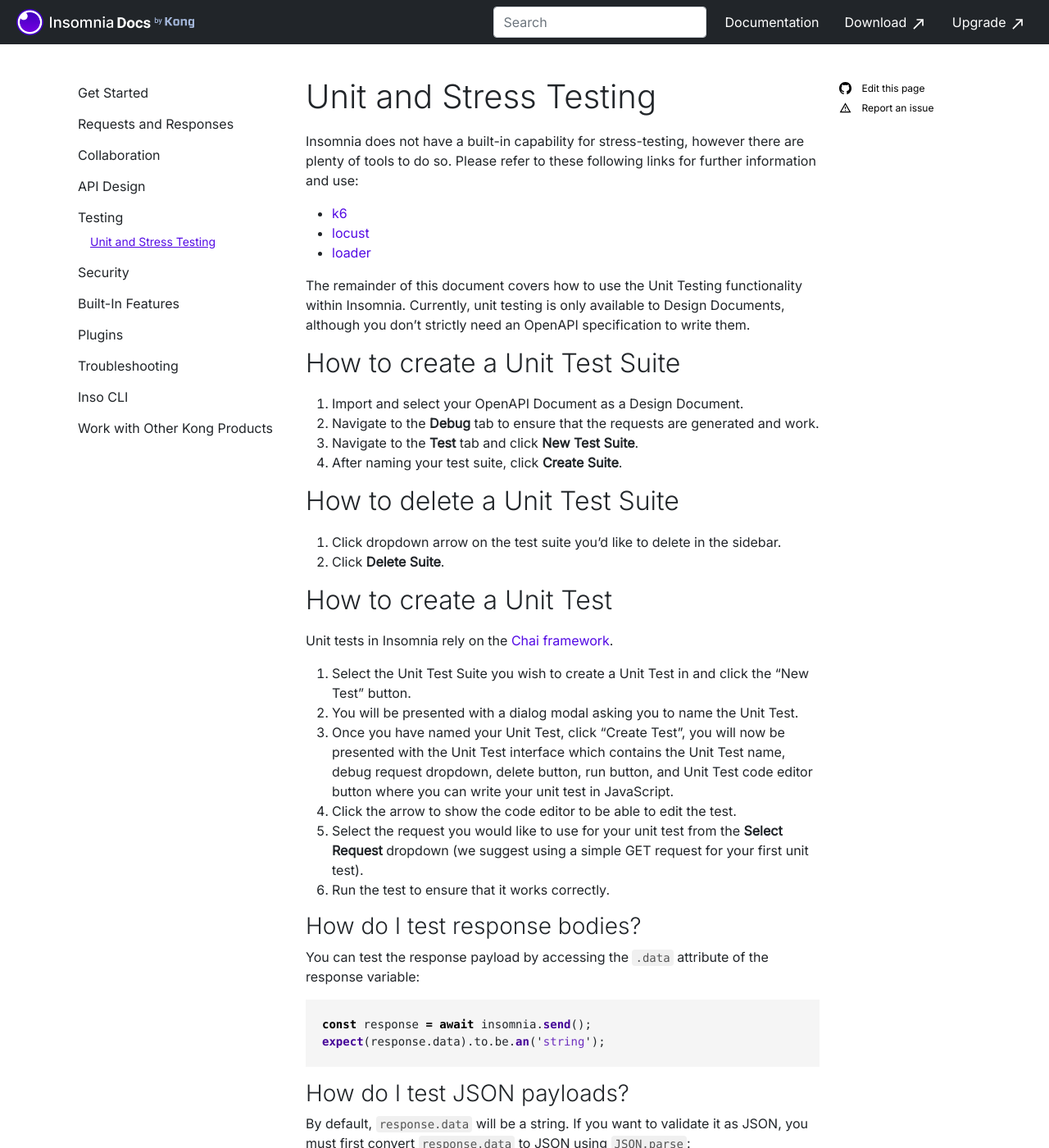
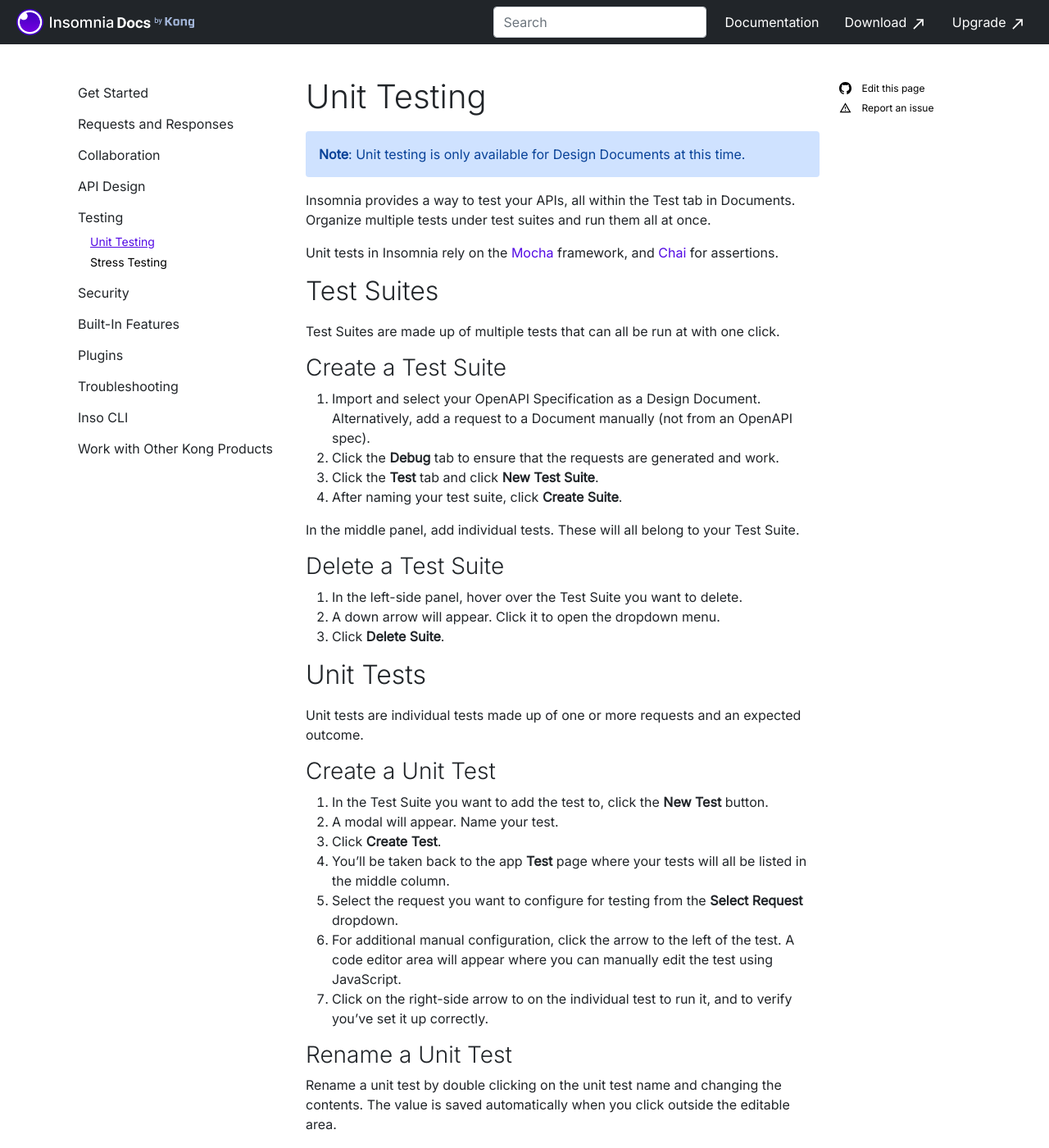
Before and after one commit to Kong/insomnia-docs, a Jekyll site: the page built from docs/insomnia/unit-testing.md, in a window 1280 px wide and 1400 px high. Shown: the whole window at 82% size. Built offline with Jekyll 4.4.1, drawn with Linux system fonts in a browser that asks for light colours; comment, search, counter and statistics services are not loaded; some of the changed text lies outside the part shown.

Commit message:
[DOCU-2097] Audit and refine testing content (#76)
Co-authored-by: Filipe Freire <filipe.freire@konghq.com>
Co-authored-by: Opender Singh <opender.singh@konghq.com>

````diff
--- a/docs/_data/main-nav.yaml
+++ b/docs/_data/main-nav.yaml
@@ -56,8 +56,10 @@
   - title: Testing
     collapse-id: testing
     items:
-      - title: Unit and Stress Testing
+      - title: Unit Testing
         url: /insomnia/unit-testing
+      - title: Stress Testing
+        url: /insomnia/stress-testing
   - title: Security
     collapse-id: security
     items:
--- a/docs/insomnia/unit-testing.md
+++ b/docs/insomnia/unit-testing.md
@@ -1,53 +1,80 @@
 ---
 layout: article-detail
-title:  Unit and Stress Testing
+title:  Unit Testing
 category: Testing
 category-url: testing
 ---
 
-Insomnia does not have a built-in capability for stress-testing, however there are plenty of tools to do so. Please refer to these following links for further information and use:
+{:.alert .alert-primary}
+**Note**: Unit testing is only available for Design Documents at this time.
 
-* [k6](https://k6.io/docs/testing-guides/api-load-testing/)
-* [locust](https://locust.io/)
-* [loader](https://loader.io/)
+Insomnia provides a way to test your APIs, all within the Test tab in Documents. Organize multiple tests under test suites and run them all at once.
 
-The remainder of this document covers how to use the Unit Testing functionality within Insomnia. Currently, unit testing is only available to Design Documents, although you don't strictly need an OpenAPI specification to write them.
+Unit tests in Insomnia rely on the [Mocha](https://mochajs.org/) framework, and [Chai](https://www.chaijs.com/api/bdd/) for assertions.
 
-## How to create a Unit Test Suite
+## Test Suites
 
-1. Import and select your OpenAPI Document as a Design Document.
-2. Navigate to the **Debug** tab to ensure that the requests are generated and work.
-3. Navigate to the **Test** tab and click **New Test Suite**.
-4. After naming your test suite, click **Create Suite**.
+Test Suites are made up of multiple tests that can all be run at with one click.
 
-## How to delete a Unit Test Suite
+### Create a Test Suite
 
-1. Click dropdown arrow on the test suite you’d like to delete in the sidebar.
-2. Click **Delete Suite**.
+1. Import and select your OpenAPI Specification as a Design Document. Alternatively, add a request to a Document manually (not from an OpenAPI spec).
+1. Click the **Debug** tab to ensure that the requests are generated and work.
+1. Click the **Test** tab and click **New Test Suite**.
+1. After naming your test suite, click **Create Suite**.
 
-## How to create a Unit Test
+In the middle panel, add individual tests. These will all belong to your Test Suite.
 
-Unit tests in Insomnia rely on the [Chai framework](https://www.chaijs.com/api/bdd/).
+### Delete a Test Suite
 
-1. Select the Unit Test Suite you wish to create a Unit Test in and click the “New Test” button.
-2. You will be presented with a dialog modal asking you to name the Unit Test.
-3. Once you have named your Unit Test, click “Create Test”, you will now be presented with the Unit Test interface which contains the Unit Test name, debug request dropdown, delete button, run button, and Unit Test code editor button where you can write your unit test in JavaScript.
-4. Click the arrow to show the code editor to be able to edit the test.
-5. Select the request you would like to use for your unit test from the **Select Request** dropdown (we suggest using a simple GET request for your first unit test).
-6. Run the test to ensure that it works correctly.
+1. In the left-side panel, hover over the Test Suite you want to delete.
+1. A down arrow will appear. Click it to open the dropdown menu.
+1. Click **Delete Suite**.
 
-### How do I test response bodies?
+## Unit Tests
 
-You can test the response payload by accessing the `.data` attribute of the response variable:
+Unit tests are individual tests made up of one or more requests and an expected outcome.
+
+### Create a Unit Test
+
+1. In the Test Suite you want to add the test to, click the **New Test** button.
+1. A modal will appear. Name your test.
+1. Click **Create Test**.
+1. You'll be taken back to the app **Test** page where your tests will all be listed in the middle column.
+1. Select the request you want to configure for testing from the **Select Request** dropdown.
+1. For additional manual configuration, click the arrow to the left of the test. A code editor area will appear where you can manually edit the test using JavaScript.
+1. Click on the right-side arrow to on the individual test to run it, and to verify you've set it up correctly.
+
+### Rename a Unit Test
+
+Rename a unit test by double clicking on the unit test name and changing the contents. The value is saved automatically when you click outside the editable area.
+
+### Delete a Unit Test
+
+To delete a unit test, click on the trashcan icon next to the individual test. You'll be asked to confirm deletion.
+
+### Test Multiple Requests in a Unit Test
+
+1. Within a unit test, click the left-side arrow icon to open the JavaScript code editor.
+2. Press CTRL+Space in the code editor to open template options.
+3. Click either **Send Current Request** or **Send Request by ID**.
+
+### Test a Response Body
+
+Test the response payload by accessing the `.data` attribute of the response variable.
+
+Manually add the following JavaScript to an individual test. Access the JavaScript code editor by clicking the left-side dropdown arrow on a test.
 
 ```ts
 const response = await insomnia.send();
 expect(response.data).to.be.an('string');
 ```
 
-### How do I test JSON payloads?
+### Test a JSON payload
 
-By default, `response.data` will be a string. If you want to validate it as JSON, you must first convert `response.data` to JSON using `JSON.parse`:
+By default, `response.data` will be a string. To validate it as JSON, convert `response.data` to JSON using `JSON.parse`.
+
+Manually add the following JavaScript to an individual test. Access the JavaScript code editor by clicking the left-side dropdown arrow on a test.
 
 ```ts
 const response = await insomnia.send();
@@ -56,9 +83,11 @@
 expect(body).to.be.an('array');
 ```
 
-### How do I test JSON payload properties?
+### Test JSON Payload Properties
 
-Since unit tests rely on the Chai library for unit testing we can test properties easily once we have converted our response payload to JSON:
+Since unit tests rely on the [Chai library](https://www.chaijs.com/api/bdd/) for assertions, test properties after converting a response payload to JSON.
+
+Manually add the following JavaScript to an individual test. Access the JavaScript code editor by clicking the left-side dropdown arrow on a test.
 
 ```ts
 const response = await insomnia.send();
@@ -70,26 +99,22 @@
 expect(item).to.have.property('id');
 ```
 
-### How do I test multiple requests in a single unit test?
+### Chain Requests
 
-1. You can add additional requests, or target a specific request by pressing CTRL+Space while the unit test code area is focused, from the dropdown menu you can select to run the current selected request or a request by a specific id.
-2. When choosing to send a request by ID, you will be presented with a modal asking which request to send.
-3. The code editor will be pre-populated with the request/response boilerplate for the request selected.
+Refer to [Chaining Requests](/insomnia/chaining-requests) and select the chained request from the **Select Request** dropdown.
 
-### How do I chain requests?
+### Change Request Values
 
-Chaining requests is as simple as following the request chaining guide, and then selecting the chained request from the **Select Request** dropdown.
+Alter request values in the **Debug** tab.
 
-### How do I change request values?
-
-Since unit tests rely on the requests and the selected environment under the debug tab, the only way to alter a request being made in a unit test is to alter the request, and its environment variables under the debug tab.
-
-### How can I debug my unit test?
+### Debug a Unit Test
 
 1. Open [DevTools](/insomnia/introduction-to-plugins#debug-in-the-insomnia-app).
-2. Open the **console** tab. It should be open by default.
+1. Open the **console** tab. It should be open by default.
 
-Now that we have opened DevTools and have the console open, we can `console.log` values in our unit test to the console:
+You can now `console.log` values in your unit test to the console.
+
+Manually add the following JavaScript to an individual test. Access the JavaScript code editor by clicking the left-side dropdown arrow on a test.
 
 ```ts
 const response = await insomnia.send();
@@ -99,16 +124,8 @@
 console.log(item);
 ```
 
-### How do I run my Unit Tests in CI?
+### Run Unit Tests in CI
 
 Run unit tests in CI (like GitHub Actions or Azure DevOps) using [git sync](/insomnia/git-sync) and [Inso CLI](/inso-cli/cli-command-reference/inso-run-test) with the `inso run test` command.
 
-### How to rename a Unit Test?
-
-Rename a unit test by double clicking on the unit test’s name and changing the contents.
-
-The value is saved when you click outside the editable area.
-
-### How to delete a Unit Test?
-
-Delete a unit test by clicking the **Delete** icon next to a test.
+Learn more about [Continuous Integration](/inso-cli/continuous-integration/) in Insomnia.
````
Also changed, not shown: docs/insomnia/stress-testing.md (added, +12 -0 lines).
